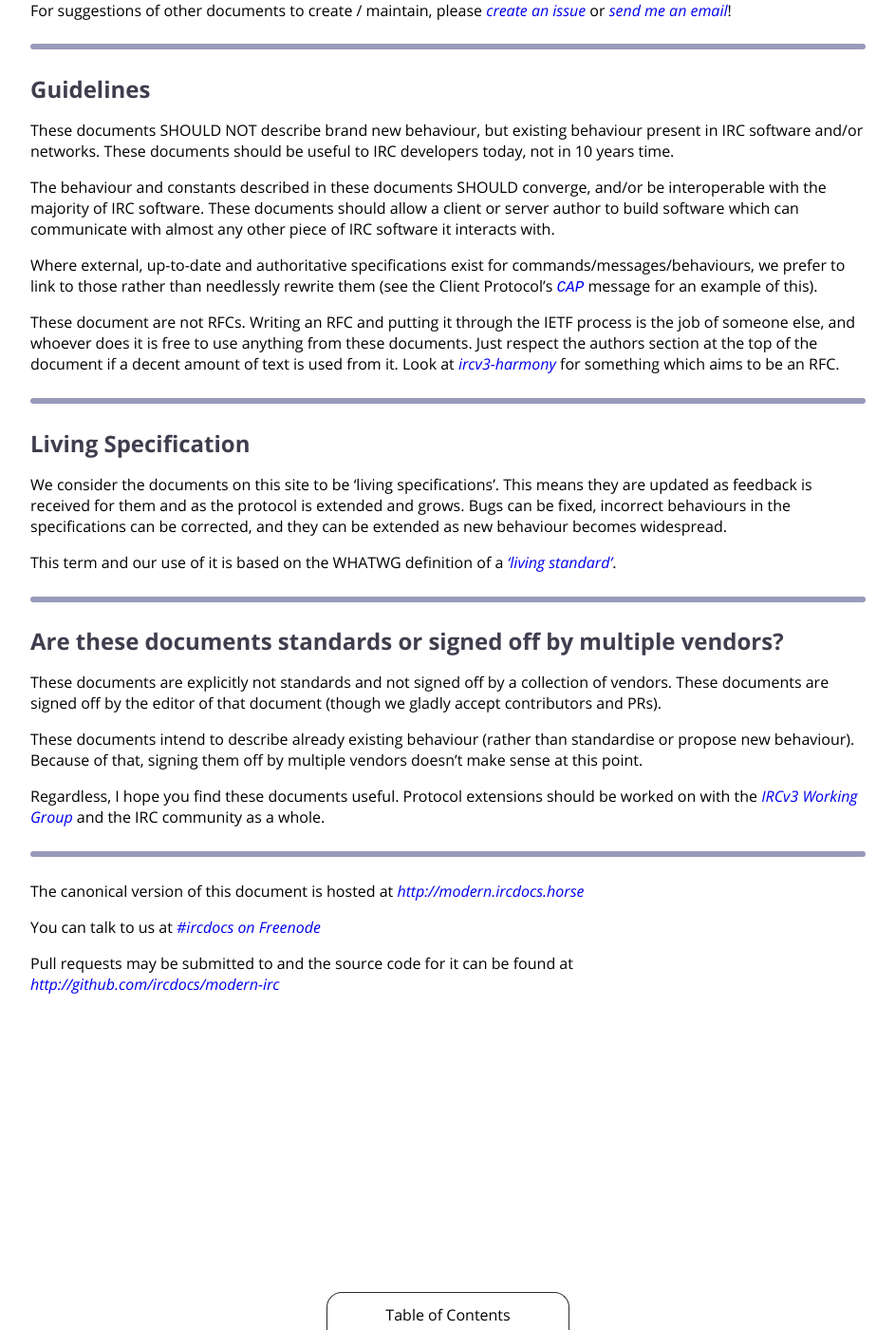
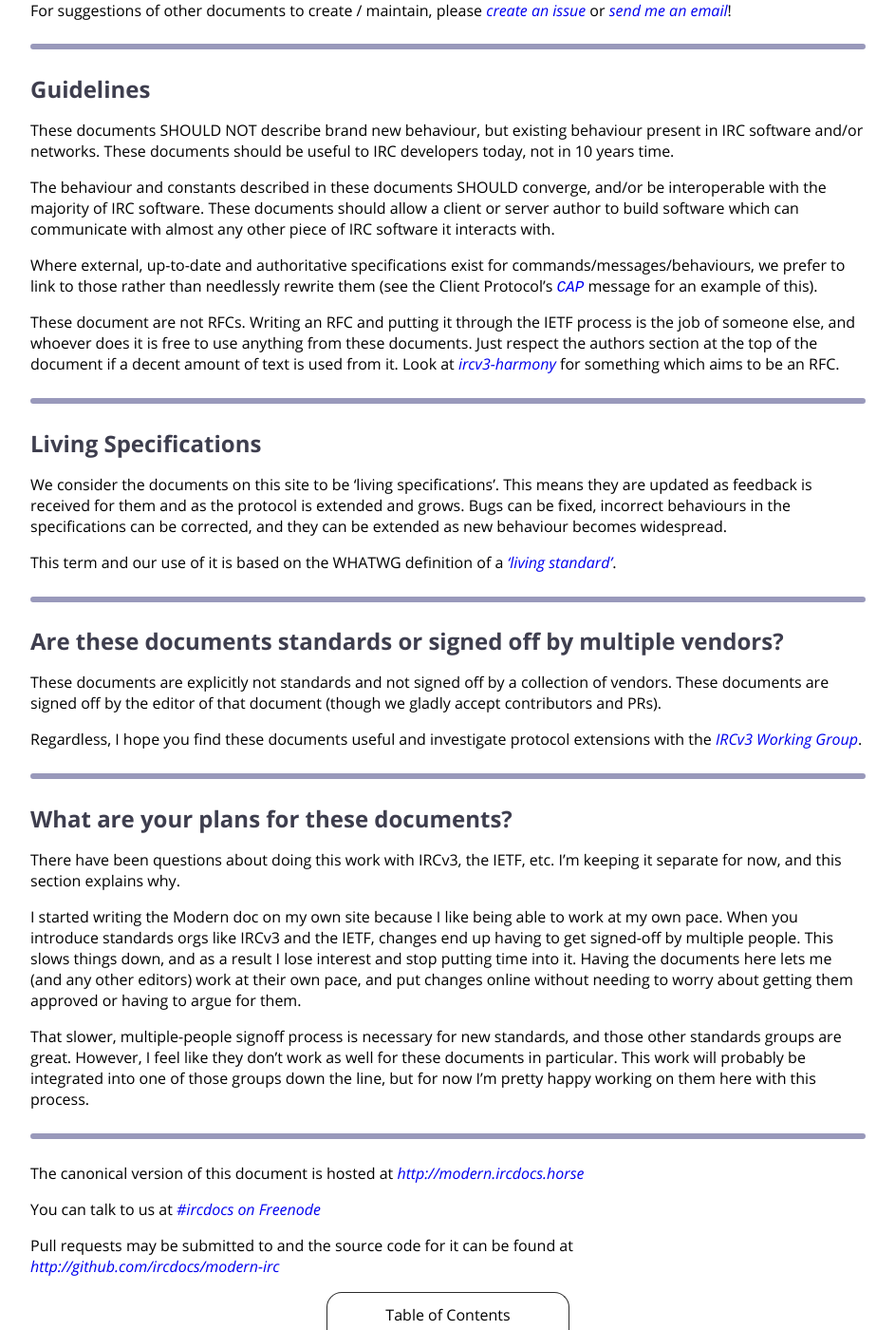
Before and after one commit to ircdocs/modern-irc, a Jekyll site: the page built from about.md, in a window 1280 px wide and 1400 px high, scrolled down 260 px. Shown: the whole window at 95% size, without its empty margins (168-1111 px from the left). Built offline with Jekyll 4.4.1, drawn with Linux system fonts in a browser that asks for light colours.

Commit message:
about: Clarify my position on these docs

```diff
--- a/about.md
+++ b/about.md
@@ -23,7 +23,7 @@ These document are not RFCs. Writing an RFC and putting it through the IETF proc
 
 ---
 
-## Living Specification
+## Living Specifications
 
 We consider the documents on this site to be 'living specifications'. This means they are updated as feedback is received for them and as the protocol is extended and grows. Bugs can be fixed, incorrect behaviours in the specifications can be corrected, and they can be extended as new behaviour becomes widespread.
 
@@ -35,6 +35,14 @@ This term and our use of it is based on the WHATWG definition of a ['living stan
 
 These documents are explicitly not standards and not signed off by a collection of vendors. These documents are signed off by the editor of that document (though we gladly accept contributors and PRs).
 
-These documents intend to describe already existing behaviour (rather than standardise or propose new behaviour). Because of that, signing them off by multiple vendors doesn't make sense at this point.
+Regardless, I hope you find these documents useful and investigate protocol extensions with the [IRCv3 Working Group](http://ircv3.net).
 
-Regardless, I hope you find these documents useful. Protocol extensions should be worked on with the [IRCv3 Working Group](http://ircv3.net) and the IRC community as a whole.
+---
+
+## What are your plans for these documents?
+
+There have been questions about doing this work with IRCv3, the IETF, etc. I'm keeping it separate for now, and this section explains why.
+
+I started writing the Modern doc on my own site because I like being able to work at my own pace. When you introduce standards orgs like IRCv3 and the IETF, changes end up having to get signed-off by multiple people. This slows things down, and as a result I lose interest and stop putting time into it. Having the documents here lets me (and any other editors) work at their own pace, and put changes online without needing to worry about getting them approved or having to argue for them.
+
+That slower, multiple-people signoff process is necessary for new standards, and those other standards groups are great. However, I feel like they don't work as well for these documents in particular. This work will probably be integrated into one of those groups down the line, but for now I'm pretty happy working on them here with this process.
```
